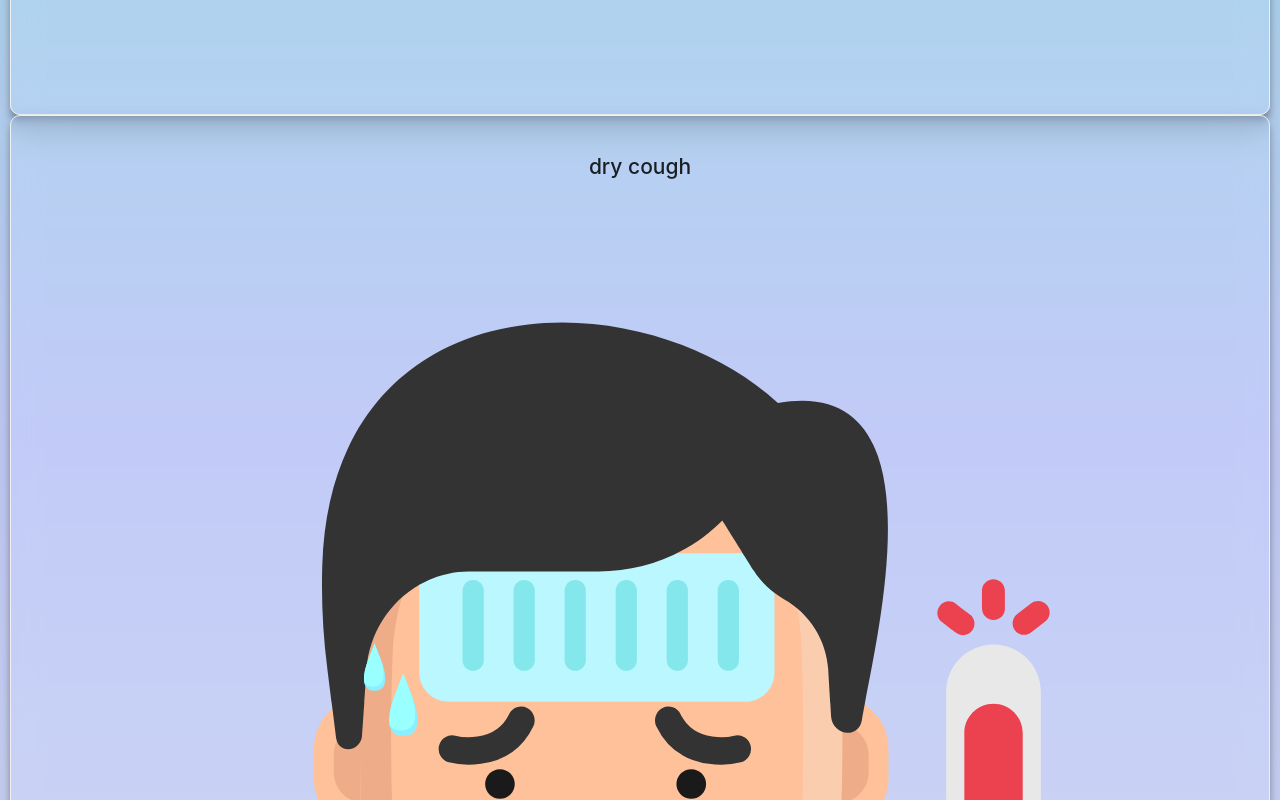
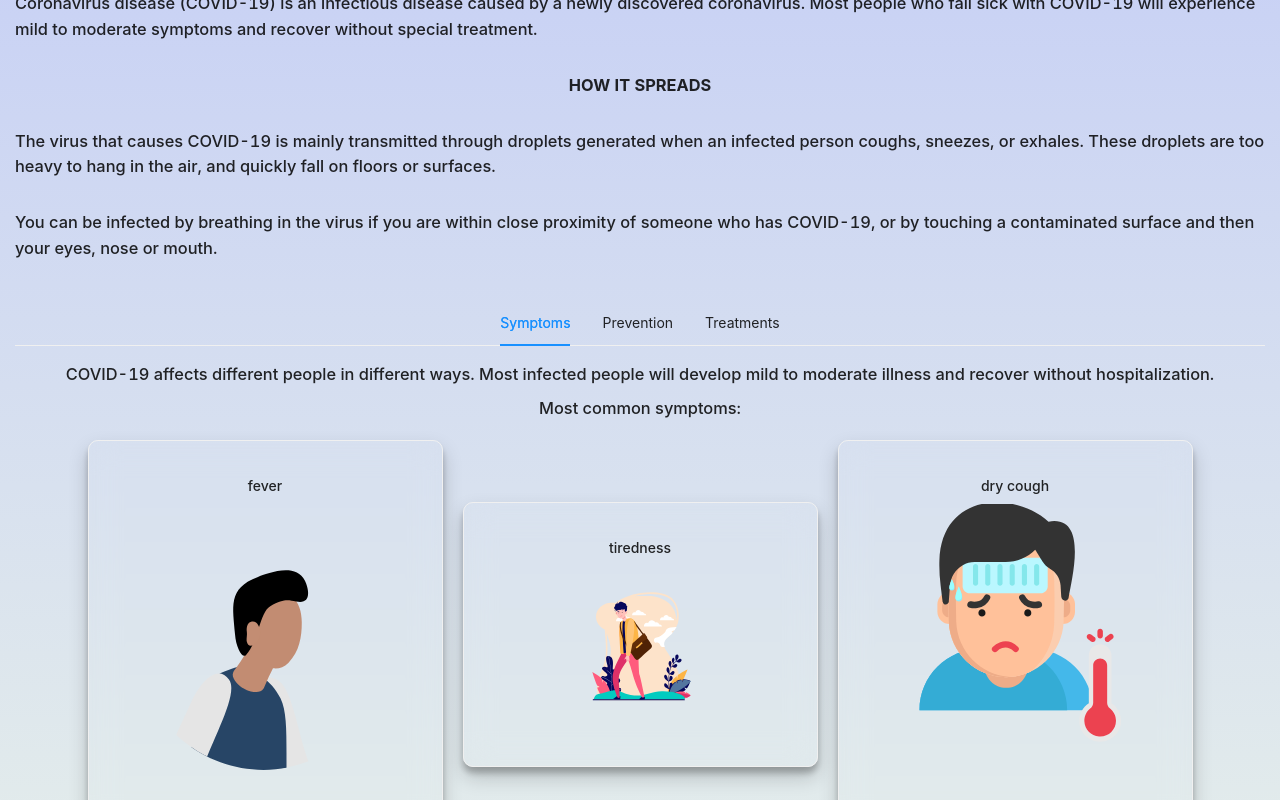
Before and after one commit to SiddheshDabholkar/Corona, a Next.js app: page / in a window 1280 px wide. Shown: the part 1360-2160 px from the top of the page. Built offline with nearby package versions, Linux system fonts and the light colour scheme.

Commit message:
finished styling homepage

```diff
--- a/Components/Card/NewsCard/StyledNewsCard.jsx
+++ b/Components/Card/NewsCard/StyledNewsCard.jsx
@@ -34,7 +34,7 @@ const NewsCardTitle = styled.h1`
   font-size: 11px;
   font-weight: bolder;
 `;
-const NewsCardPara = styled.p`
+export const NewsCardPara = styled.p`
   display: flex;
   flex-direction: row;
   text-align: center;
--- a/Components/Card/TabsCard/Prevention/Prevention.jsx
+++ b/Components/Card/TabsCard/Prevention/Prevention.jsx
@@ -15,6 +15,13 @@ export default function Prevention() {
   return (
     <>
       <RestContainer>
+        <h3>
+          Protect yourself and others around you by knowing the facts and taking
+          appropriate precautions. Follow advice provided by your local health
+          authority. To prevent the spread of COVID-19:
+        </h3>
+      </RestContainer>
+      <RestContainer row wrap>
         <TabCard {...PreventionData1} />
         <TabCard {...PreventionData2} />
         <TabCard {...PreventionData3} />
--- a/Components/Card/TabsCard/Symptoms/Symptoms.jsx
+++ b/Components/Card/TabsCard/Symptoms/Symptoms.jsx
@@ -7,9 +7,19 @@ export default function Symptoms() {
   return (
     <>
       <RestContainer>
+        <h3>
+          COVID-19 affects different people in different ways. Most infected
+          people will develop mild to moderate illness and recover without
+          hospitalization.
+        </h3>
+      </RestContainer>
+      <RestContainer>
+        <h3>Most common symptoms:</h3>
+      </RestContainer>
+      <RestContainer row wrap>
         <TabCard {...SymptomsData1} />
+        <TabCard {...SymptomsData3} />
         <TabCard {...SymptomsData2} />
-        <TabCard {...SymptomsData3} />
       </RestContainer>
     </>
   );
--- a/Components/Card/TabsCard/TabCard.jsx
+++ b/Components/Card/TabsCard/TabCard.jsx
@@ -3,6 +3,20 @@ import { StyledCard } from "..";
 import { RestContainer } from "../../../Container/RestContainer";
 import { SvgContainer } from "../../../Container/svgContainer";
 import lottie from "lottie-web";
+import styled from "styled-components";
+
+export const One = styled.div`
+  display: flex;
+  flex-direction: column;
+  align-items: center;
+  justify-content: center;
+  width: 30%;
+  padding: 10px;
+  flex-wrap: wrap;
+  @media (max-width: 550px) {
+    width: 99%;
+  }
+`;
 
 export default function TabCard({ svg, title }) {
   const container = useRef(null);
@@ -17,14 +31,16 @@ export default function TabCard({ svg, title }) {
   }, []);
   return (
     <>
+      <One>
         <StyledCard>
           <RestContainer>
-          <h1>{title}</h1>
+            <h4>{title}</h4>
           </RestContainer>
           <SvgContainer>
             <div className="container" ref={container}></div>
           </SvgContainer>
         </StyledCard>
+      </One>
     </>
   );
 }
--- a/Components/Card/TabsCard/Treatments/Treatments.jsx
+++ b/Components/Card/TabsCard/Treatments/Treatments.jsx
@@ -21,6 +21,12 @@ export default function Treatments() {
   return (
     <>
       <RestContainer>
+        <h3>Self-care</h3>
+      </RestContainer>
+      <RestContainer>
+        <h3>After exposure to someone who has COVID-19, do the following:</h3>
+      </RestContainer>
+      <RestContainer row wrap>
         <TabCard {...TreatmentData1} />
         <TabCard {...TreatmentData2} />
         <TabCard {...TreatmentData3} />
@@ -29,8 +35,8 @@ export default function Treatments() {
         <TabCard {...TreatmentData6} />
         <TabCard {...TreatmentData7} />
         <TabCard {...TreatmentData8} />
+        <TabCard {...TreatmentData10} />
         <TabCard {...TreatmentData9} />
-        <TabCard {...TreatmentData10} />
         <TabCard {...TreatmentData11} />
         <TabCard {...TreatmentData12} />
         <TabCard {...TreatmentData13} />
--- a/Container/RestContainer/index.jsx
+++ b/Container/RestContainer/index.jsx
@@ -6,6 +6,6 @@ export const RestContainer = styled.div`
   justify-content: center;
   align-items: center;
   width: 100%;
-  padding: ${({ padding }) => (padding ? "10px" : "")};
+  padding: ${({ padding }) => (padding ? "15px" : "")};
   flex-wrap: ${({ wrap }) => (wrap ? "wrap" : "")};
 `;
--- a/Container/svgContainer/index.jsx
+++ b/Container/svgContainer/index.jsx
@@ -7,7 +7,7 @@ export const SvgContainer = styled.div`
   justify-content: center;
   height: ${({ small }) => (small ? "200px" : "auto")};
   width: ${({ small }) => (small ? "150px" : "auto")};
-
+  align-items: center;
   /* @media (max-width: 700px) {
     width: 99%;
   } */
--- a/pages/index.js
+++ b/pages/index.js
@@ -1,3 +1,4 @@
+import React, { useRef, useEffect } from "react";
 import Head from "next/head";
 import { Tabs } from "antd";
 import { MainContainer } from "../Container/MainContainer";
@@ -5,10 +6,22 @@ import { RestContainer } from "../Container/RestContainer";
 import Symptoms from "../Components/Card/TabsCard/Symptoms/Symptoms";
 import Prevention from "../Components/Card/TabsCard/Prevention/Prevention";
 import Treatments from "../Components/Card/TabsCard/Treatments/Treatments";
-
+import { SvgContainer } from "../Container/svgContainer";
+import svg from "../public/svg/21378-3d-covid-19.json";
+import lottie from "lottie-web";
 const { TabPane } = Tabs;
 
 export default function Home() {
+  const container = useRef(null);
+  useEffect(() => {
+    lottie.loadAnimation({
+      container: container.current,
+      renderer: "svg",
+      loop: true,
+      autoplay: true,
+      animationData: svg,
+    });
+  }, []);
   return (
     <>
       <Head>
@@ -16,7 +29,34 @@ export default function Home() {
         <meta name="keywords" content="Home" />
       </Head>
       <MainContainer auto>
-        <h1>lol</h1>
+        <SvgContainer>
+          <div className="container" ref={container}></div>
+        </SvgContainer>
+        <RestContainer padding>
+          <h3>
+            Coronavirus disease (COVID-19) is an infectious disease caused by a
+            newly discovered coronavirus. Most people who fall sick with
+            COVID-19 will experience mild to moderate symptoms and recover
+            without special treatment.
+          </h3>
+          <br />
+          <h3>
+            <b>HOW IT SPREADS</b>
+          </h3>
+          <br />
+          <h3>
+            The virus that causes COVID-19 is mainly transmitted through
+            droplets generated when an infected person coughs, sneezes, or
+            exhales. These droplets are too heavy to hang in the air, and
+            quickly fall on floors or surfaces.
+          </h3>
+          <br />
+          <h3>
+            You can be infected by breathing in the virus if you are within
+            close proximity of someone who has COVID-19, or by touching a
+            contaminated surface and then your eyes, nose or mouth.
+          </h3>
+        </RestContainer>
         <RestContainer padding>
           <Tabs defaultActiveKey="1" centered>
             <TabPane tab="Symptoms" key="1">
```
Lines whose indentation alone changed are shown as unchanged.
